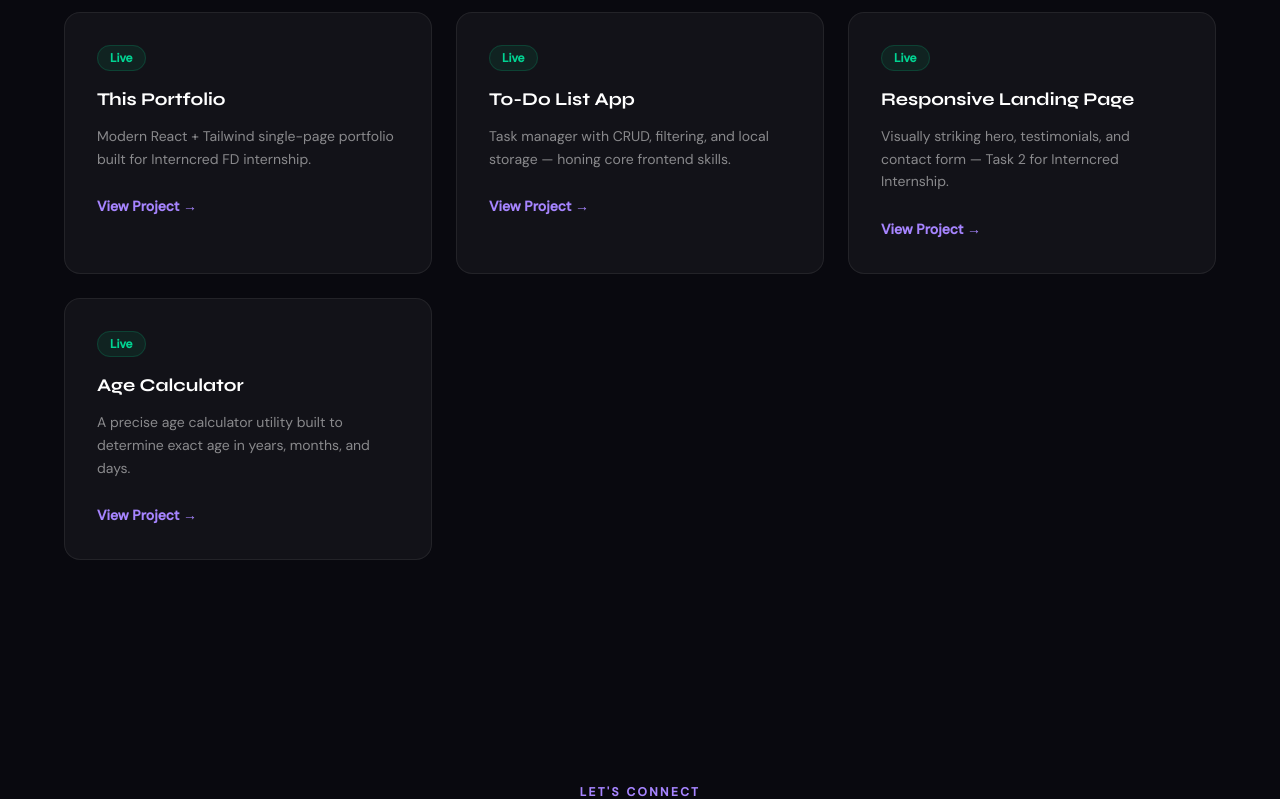
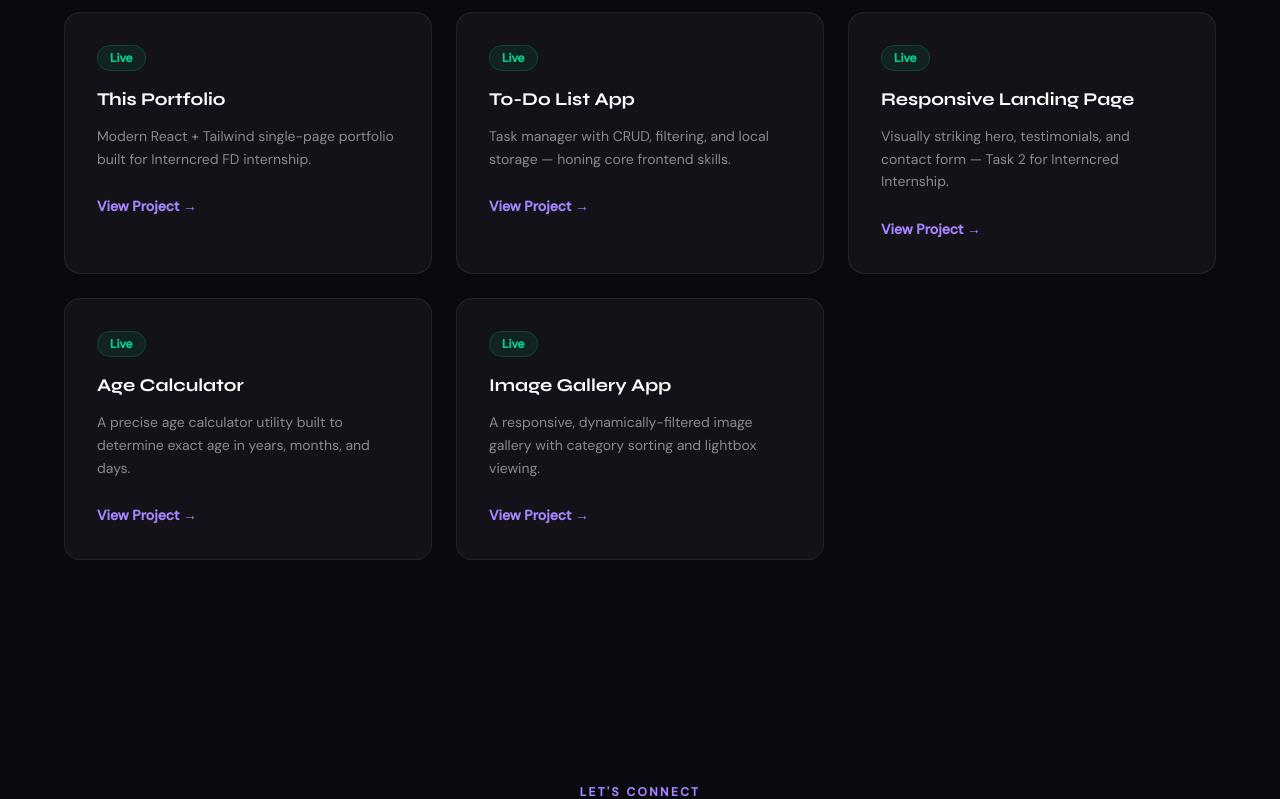
Before and after one commit to Khojoe/IC_FD_01, a React (Vite) app: page / in a window 1280 px wide. Shown: the part 1808-2607 px from the top of the page. Built offline with nearby package versions, Linux system fonts and the light colour scheme.

Commit message:
feat: create responsive personal portfolio application with React and Tailwind CSS

```diff
--- a/src/App.jsx
+++ b/src/App.jsx
@@ -264,6 +264,12 @@ function App() {
                 link: "https://age-calculator-r40c.onrender.com/",
                 tag: "Live",
               },
+              {
+                title: "Image Gallery App",
+                desc: "A responsive, dynamically-filtered image gallery with category sorting and lightbox viewing.",
+                link: "https://syntecxhub-image-gallery-app-one.vercel.app",
+                tag: "Live",
+              },
             ].map((proj, i) => (
               <motion.div
                 key={i}
```
